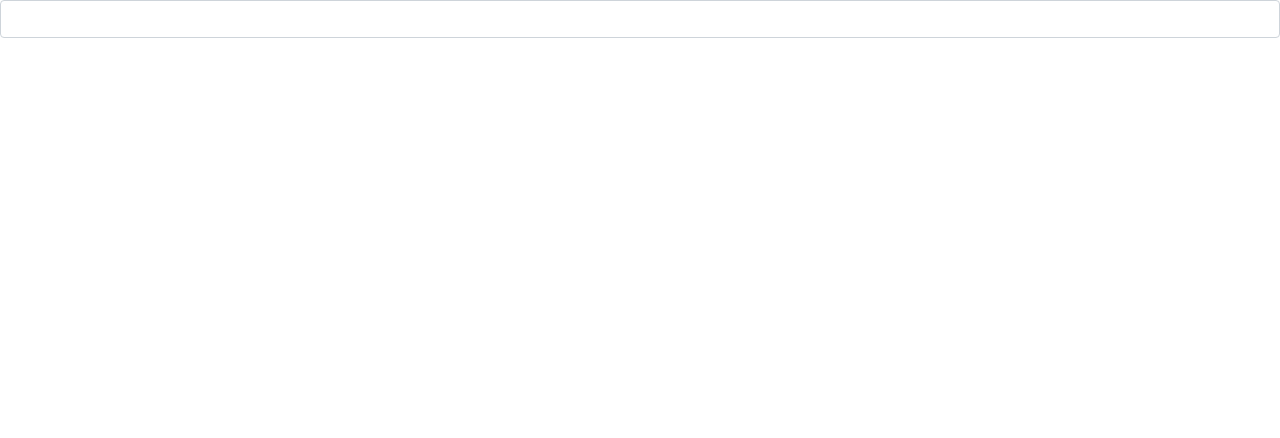
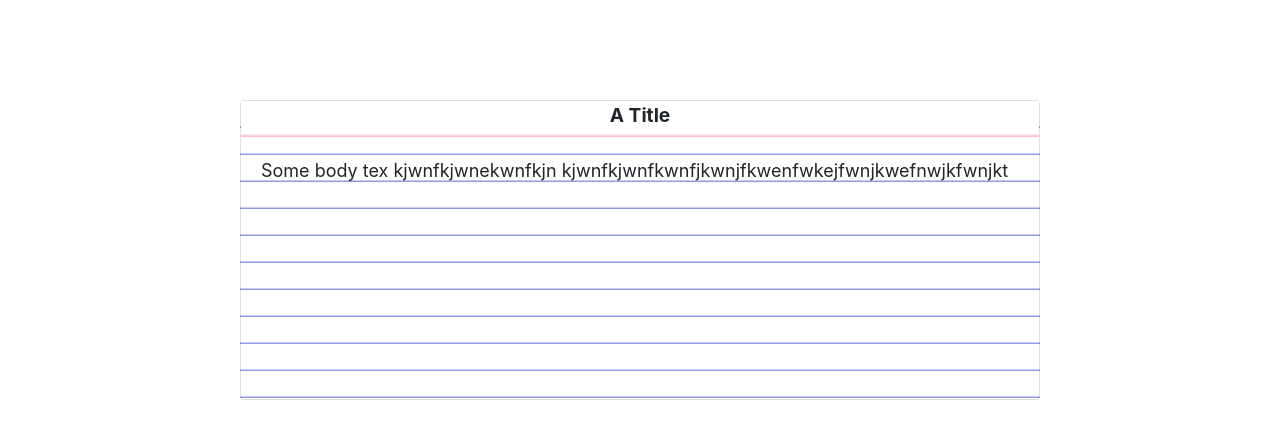
Before and after one commit to jconcha56429/My_Journal, a plain HTML site: page index.html in a window 1280 px wide. Drawn offline with nearby package versions, Linux system fonts and the light colour scheme.

Commit message:
new branch - no animation

```diff
--- a/index.html
+++ b/index.html
@@ -14,12 +14,16 @@
   </head>
 
     <body>
-        <input type="text" class="form-control">
-        <div id="container">
-        </div>
-            <script src="https://cdnjs.cloudflare.com/ajax/libs/d3/4.11.0/d3.js"></script>
-            <script src="https://rawcdn.githack.com/akzhy/Vara/16e30acca2872212e28735cfdbaba696a355c780/src/vara.min.js"></script>
-            <script src="static/app.js"></script>
+
+      <div class="card">
+ <header>
+  <span class="card-title">A Title</span>
+ </header>
+ <p class="card-text">Some body tex kjwnfkjwnekwnfkjn kjwnfkjwnfkwnfjkwnjfkwenfwkejfwnjkwefnwjkfwnjkt</p>
+</div>
+
+
+      <script src="static/app.js"></script>
 
     </body>
 <!-- Animated texts https://stackoverflow.com/questions/29911143/how-can-i-animate-the-drawing-of-text-on-a-web-page  -->
--- a/static/app.js
+++ /dev/null
@@ -1,19 +0,0 @@
-// var input_text = d3.select(".form-control").property("value")
-var input = d3.select("input")
-
-function update_text(){
-    let changedElement = d3.select(this);
-    let elementValue = changedElement.property("value");
-
-    let vara = new Vara("#container", "https://rawcdn.githack.com/akzhy/Vara/ed6ab92fdf196596266ae76867c415fa659eb348/fonts/Satisfy/SatisfySL.json", [{
-  text: elementValue,
-  fontSize: 48,
-  y:10
-}], {
-  strokeWidth: 2,
-  textAlign:"center"
-});
-
-  }
-
-d3.selectAll("input").on("change", update_text);
--- a/static/style.css
+++ b/static/style.css
@@ -1,18 +1,34 @@
-* {
-    margin: 0;
-    padding: 0;
-  }
+header {
+  height: 36px;
+  background: linear-gradient(
+   white, white 33px,
+   pink 35px, pink 36px);
+ }
 
-  #container {
-    width: 80%;
-    margin: 20px auto;
-    min-height: 700px;
-  }
-  #container svg {
-    min-height: 700px;
-  }
-  .hidden {
-    width: 0;
-    opacity: 0;
-    overflow: hidden;
-  }
+ .card {
+  margin-top: 100px;
+  margin-left: auto;
+  margin-right:auto;
+  width: 800px;
+  height: 300px;
+  background: repeating-linear-gradient(
+    white, white 25px,
+    #9198e5 26px, #9198e5 27px);
+ }
+
+ .card-text {
+
+  position: relative;
+  top: 20px;
+  font-size: 18px;
+  margin: 0 20px;
+  line-height: 27px;
+ }
+
+ header {
+  height: 36px;
+  font-weight: bold;
+  font-size: larger;
+  text-align: center;
+
+ }
```
Also changed, not shown: 1 other file.
